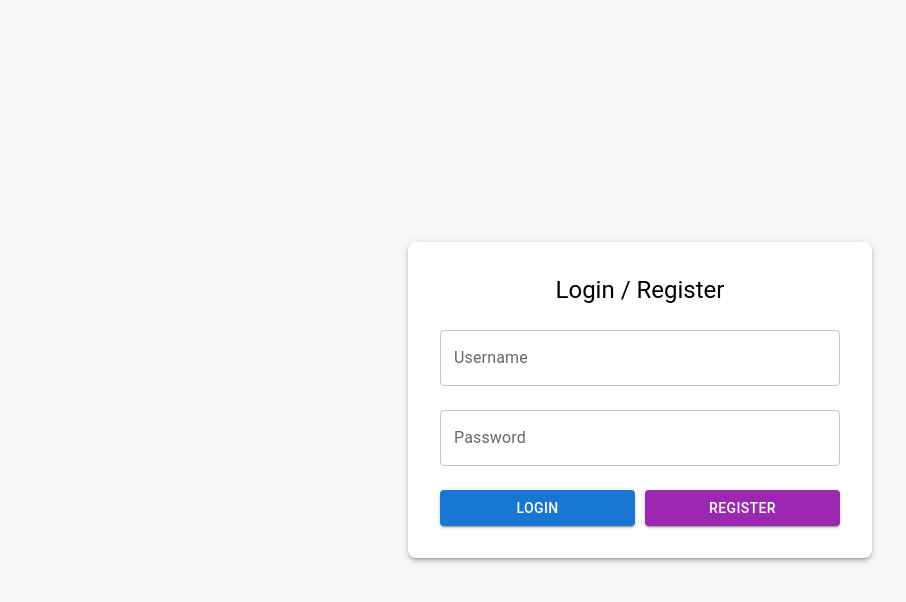
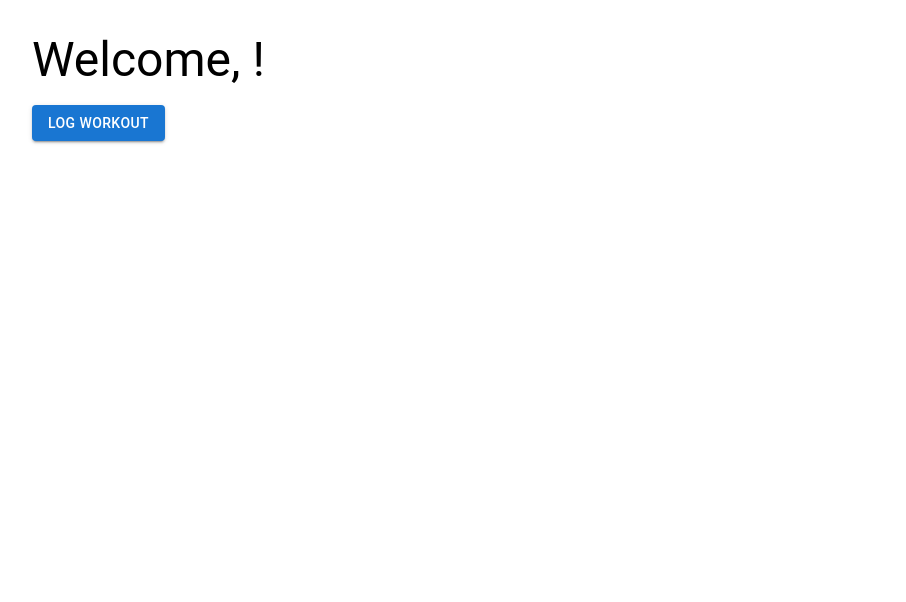
Before and after one commit to soniajethwani/CS-4750-Project, a React (Create React App) app: page /profile in a window 1280 px wide. Shown: the top 602 px of the page, without its empty margins (0-906 px from the left). Built offline with nearby package versions, Linux system fonts and the light colour scheme.

Commit message:
Redirect after login and Log Workout button is added

```diff
--- a/src/App.js
+++ b/src/App.js
@@ -1,151 +1,16 @@
-import React, { useState } from "react";
-import axios from "axios";
-import { TextField, Button, Box, Typography } from "@mui/material";
+import React from "react";
+import { BrowserRouter as Router, Routes, Route, Navigate } from "react-router-dom";
+import Login from "./pages/Login";
+import Profile from "./pages/Profile";
 
 function App() {
-  const [username, setUsername] = useState("");
-  const [password, setPassword] = useState("");
-  const [token, setToken] = useState(null);
-  const [profile, setProfile] = useState(null);
-
-  const handleRegister = async () => {
-    try {
-      await axios.post("http://localhost:4000/register", { username, password });
-      alert("Registered successfully!");
-    } catch (err) {
-      alert(err.response.data.error);
-    }
-  };
-
-  const handleLogin = async () => {
-    try {
-      const res = await axios.post("http://localhost:4000/login", { username, password });
-      setToken(res.data.token);
-      alert("Logged in!");
-    } catch (err) {
-      alert("Login failed");
-    }
-  };
-
-  const handleLogout = () => {
-    setToken(null);
-    alert("Logged out");
-  };
-
-  const getProfile = async () => {
-    try {
-      const res = await axios.get("http://localhost:4000/profile", {
-        headers: { Authorization: `Bearer ${token}` },
-      });
-      setProfile(res.data);
-    } catch (err) {
-      alert("Failed to fetch profile");
-      console.error(err);
-    }
-  };
-
   return (
-    <Box
-      display="flex"
-      flexDirection="column"
-      alignItems="center"
-      justifyContent="center"
-      minHeight="100vh"
-      bgcolor="#f7f7f7"
-    >
-      <Box
-        bgcolor="white"
-        p={4}
-        borderRadius={2}
-        boxShadow={3}
-        width={400}
-        textAlign="center"
-      >
-        <Typography variant="h5" gutterBottom>
-          {token ? "Welcome!" : "Login / Register"}
-        </Typography>
-
-        {!token ? (
-          <>
-            <TextField
-              label="Username"
-              variant="outlined"
-              fullWidth
-              margin="normal"
-              onChange={(e) => setUsername(e.target.value)}
-            />
-            <TextField
-              label="Password"
-              type="password"
-              variant="outlined"
-              fullWidth
-              margin="normal"
-              onChange={(e) => setPassword(e.target.value)}
-            />
-            <Box display="flex" justifyContent="space-between" mt={2}>
-              <Button
-                variant="contained"
-                color="primary"
-                onClick={handleLogin}
-                fullWidth
-                style={{ marginRight: "10px" }}
-              >
-                Login
-              </Button>
-              <Button
-                variant="contained"
-                color="secondary"
-                onClick={handleRegister}
-                fullWidth
-              >
-                Register
-              </Button>
-            </Box>
-          </>
-        ) : (
-          <>
-            <Button
-              variant="contained"
-              color="primary"
-              onClick={getProfile}
-              fullWidth
-              style={{ marginBottom: "10px" }}
-            >
-              Get Profile
-            </Button>
-            <Button
-              variant="contained"
-              color="secondary"
-              onClick={handleLogout}
-              fullWidth
-            >
-              Logout
-            </Button>
-
-            {profile && (
-              <Box mt={4} textAlign="left">
-                <Typography variant="h6" gutterBottom>
-                  User Profile
-                </Typography>
-                <Typography><strong>User ID:</strong> {profile.user_id}</Typography>
-                <Typography><strong>Username:</strong> {profile.username}</Typography>
-                <Typography><strong>Biography:</strong> {profile.biography}</Typography>
-                <Typography><strong>Privacy:</strong> {profile.privacy_setting}</Typography>
-                {/* {profile.profile_picture && (
-                  <Box mt={2} display="flex" justifyContent="center">
-                    <img
-                      src={profile.profile_picture}
-                      alt="Profile"
-                      style={{ width: 100, height: 100, borderRadius: "50%" }}
-                    />
-                  </Box>
-                )} */}
-              </Box>
-            )}
-          </>
-        )}
-      </Box>
-    </Box>
+    <Router>
+      <Routes>
+        <Route path="/" element={<Login />} />
+        <Route path="/profile" element={<Profile />} />
+      </Routes>
+    </Router>
   );
 }
 
--- /dev/null
+++ b/src/pages/Login.js
@@ -0,0 +1,74 @@
+import React, { useState } from "react";
+import axios from "axios";
+import { TextField, Button, Box, Typography } from "@mui/material";
+import { useNavigate } from "react-router-dom";
+
+function Login() {
+  const [username, setUsername] = useState("");
+  const [password, setPassword] = useState("");
+  const navigate = useNavigate();
+
+  const handleLogin = async () => {
+    try {
+      const res = await axios.post("http://localhost:4000/login", {
+        username,
+        password
+      });
+      localStorage.setItem("token", res.data.token);
+      localStorage.setItem("username", username);
+      navigate("/profile");
+    } catch (err) {
+      alert("Login failed");
+    }
+  };
+
+  return (
+    <Box
+      display="flex"
+      flexDirection="column"
+      alignItems="center"
+      justifyContent="center"
+      minHeight="100vh"
+      bgcolor="#f7f7f7"
+    >
+      <Box
+        bgcolor="white"
+        p={4}
+        borderRadius={2}
+        boxShadow={3}
+        width={400}
+        textAlign="center"
+      >
+        <Typography variant="h5" gutterBottom>
+          Login
+        </Typography>
+        <TextField
+          label="Username"
+          variant="outlined"
+          fullWidth
+          margin="normal"
+          onChange={(e) => setUsername(e.target.value)}
+        />
+        <TextField
+          label="Password"
+          type="password"
+          variant="outlined"
+          fullWidth
+          margin="normal"
+          onChange={(e) => setPassword(e.target.value)}
+        />
+        <Button
+          variant="contained"
+          color="primary"
+          onClick={handleLogin}
+          fullWidth
+          style={{ marginTop: "20px" }}
+        >
+          Login
+        </Button>
+      </Box>
+    </Box>
+  );
+}
+
+export default Login;
--- /dev/null
+++ b/src/pages/Profile.js
@@ -0,0 +1,25 @@
+import React from "react";
+import { Button, Typography, Box } from "@mui/material";
+import { useNavigate } from "react-router-dom";
+
+function Profile() {
+  const navigate = useNavigate();
+  const username = localStorage.getItem("username");
+
+  return (
+    <Box p={4}>
+      <Typography variant="h3" gutterBottom>
+        Welcome, {username}!
+      </Typography>
+      <Button
+        variant="contained"
+        color="primary"
+        onClick={() => navigate("/log-workout")}
+      >
+        Log Workout
+      </Button>
+    </Box>
+  );
+}
+
+export default Profile;
```
Also changed, not shown: 2 other files (tests, documents, lock files or other folders).
